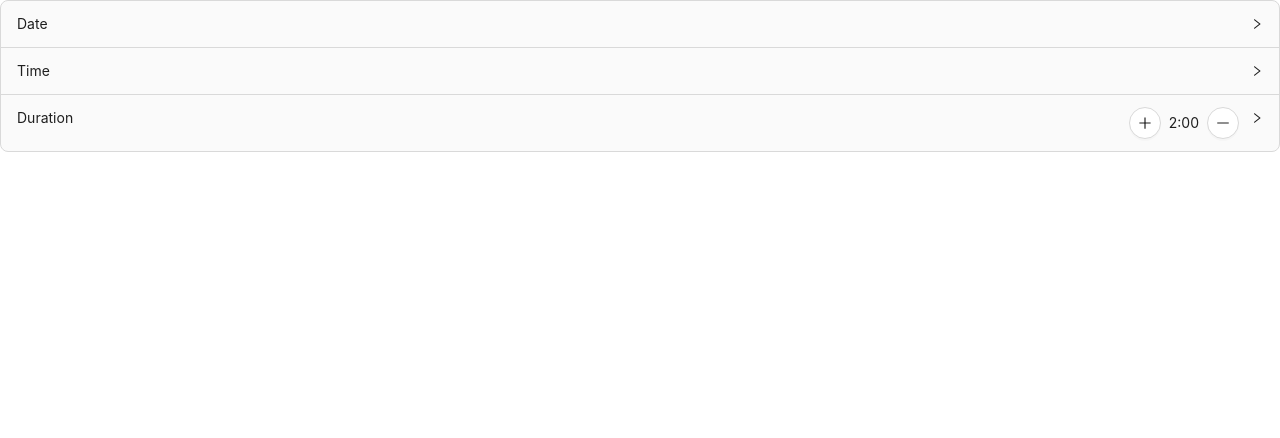
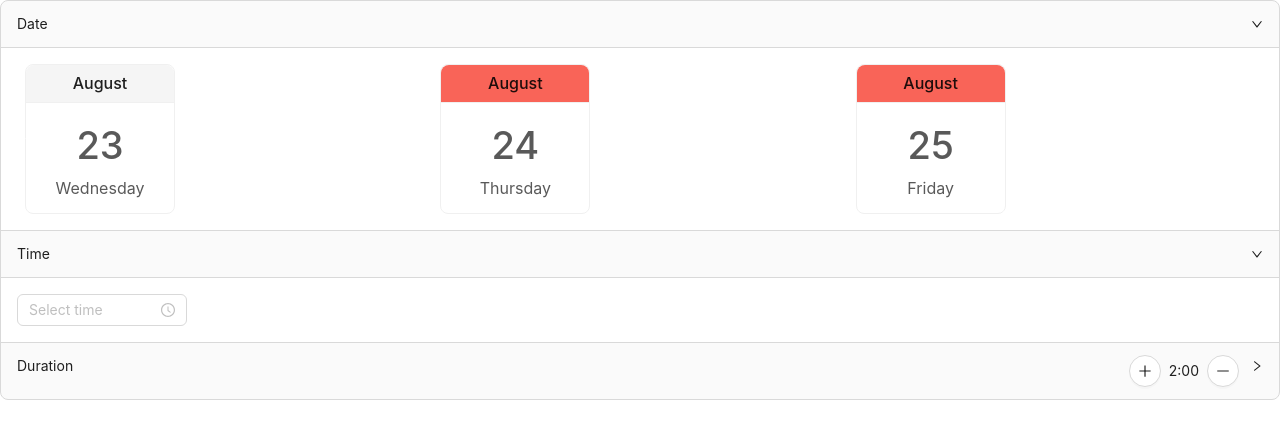
Before and after one commit to islamtalha01/Calender_Carousal-CT, a React (Vite) app: page / in a window 1280 px wide. Shown: the top 438 px of the page. Built offline with nearby package versions, Linux system fonts and the light colour scheme.

Commit message:
Dev of Collapse Flow after Date Set

```diff
--- a/src/componenets/CalendarCarousal/CalendarCarousal.tsx
+++ b/src/componenets/CalendarCarousal/CalendarCarousal.tsx
@@ -7,11 +7,11 @@ const { useToken } = theme;
 
 type CalenderCarouselProps = {
   dates: Array<DateType>;
-
+  onClick:(date:Dayjs)=>void
 };
-export default function CalendarCarousal({dates}:CalenderCarouselProps) {
+export default function CalendarCarousal({dates,onClick}:CalenderCarouselProps) {
   const { token } = useToken();
-  const{setDate}=useCalendar()
+  // const{setDate}=useCalendar()
   return (
     <Carousel arrows={true} style={{ maxWidth: "100vw" }} slidesPerRow={3}>
       {dates.map((data) => (
@@ -22,7 +22,7 @@ export default function CalendarCarousal({dates}:CalenderCarouselProps) {
               paddingRight: token.paddingXS,
             }}
           >
-            <DateCard date={data.date} closed={data.closed} onClick={setDate}/>
+            <DateCard date={data.date} closed={data.closed} onClick={onClick}/>
           </Col>
         </Row>
       ))}
--- a/src/containers/CalenderContainer.tsx
+++ b/src/containers/CalenderContainer.tsx
@@ -5,22 +5,35 @@ import CalendarCarousal from "../componenets/CalendarCarousal";
 import DurationComponent from "../componenets/DurationComponent/DurationComponent";
 import TimeComponent from "../componenets/TimeComponent/TImeComponent";
 import { DateType } from "../common/types/calendar.types";
+import { useState } from "react";
+import useCalendar from "../hooks";
 import {Dayjs} from "dayjs";
 type CalenderCarouselProps = {
   dates: Array<DateType>;
   setTime:(time:Dayjs)=>void,
 
 };
+
 const text = `hi`;
 
 const genExtra = () => <CurrentDay />;
 
 export default function CalenderContainer({dates,setTime}:CalenderCarouselProps) {
+  const {setDate}=useCalendar()
+  const [activeKey, setActiveKey] = useState<string | Array<string>>(
+     ["1", "2"]
+  )
+  const handleClick=(date:Dayjs)=>
+{
+  setDate(date);
+  setActiveKey(["2"])
+
+}
   const items: CollapseProps["items"] = [
     {
       key: "1",
       label: "Date",
-      children: <CalendarCarousal dates={dates}/>,
+      children: <CalendarCarousal dates={dates} onClick={handleClick} />,
       extra: genExtra(),
     },
     {
@@ -37,5 +50,5 @@ export default function CalenderContainer({dates,setTime}:CalenderCarouselProps)
       extra: <DurationComponent/>,
     },
   ];
-  return <Collapse  items={items} expandIconPosition="end" />;
+  return <Collapse activeKey={activeKey} items={items} expandIconPosition="end" />;
 }
```
